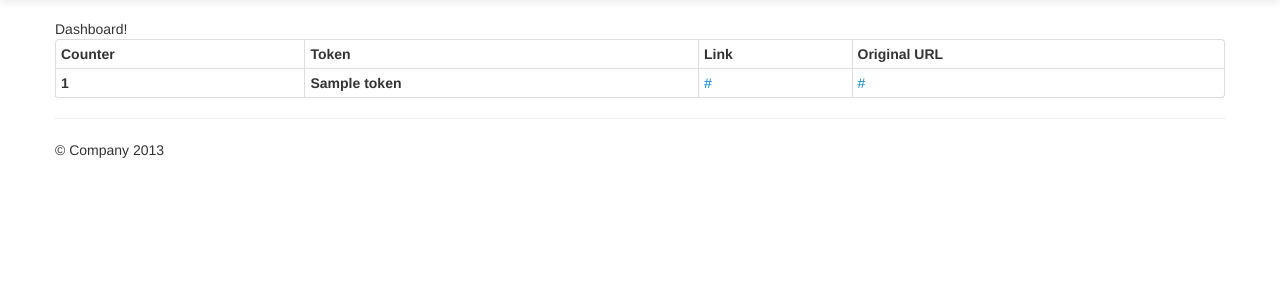
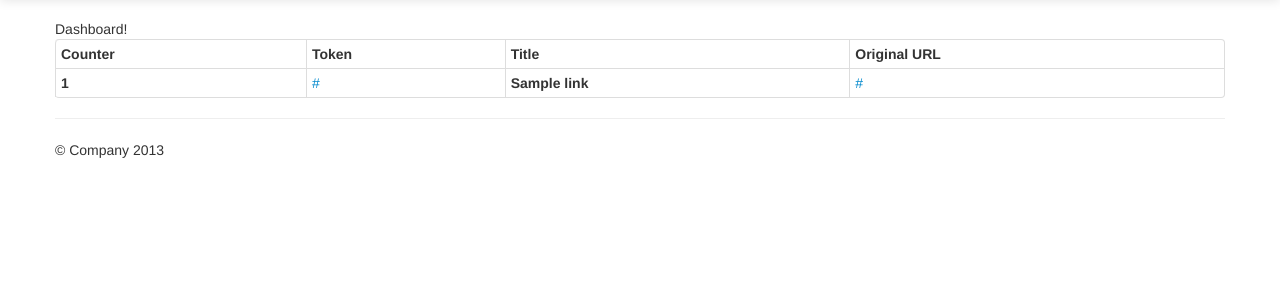
Before and after one commit to slok/dwarf, a Django app: template dwarf/userprofile/templates/userprofile/dashboard.html in a window 1280 px wide. Shown: the part 41-341 px from the top of the page. Run offline with Django 3.2, Linux system fonts and the light colour scheme; the template is opened without the code that fills it: most values are stand-ins (such as "Sample title", 1, 10 or a date in 2020); parts of the project's set-up code (start-up, migrations or seed data) failed here and were passed over; some libraries are stand-ins or nearby versions.

Commit message:
Get title when request a token. Closes #3

```diff
--- a/dwarf/userprofile/templates/userprofile/dashboard.html
+++ b/dwarf/userprofile/templates/userprofile/dashboard.html
@@ -8,7 +8,7 @@
             <tr>
               <th>Counter</th>
               <th>Token</th>
-              <th>Link</th>
+              <th>Title</th>
               <th>Original URL</th>
             </tr>
         </thead>
@@ -16,8 +16,8 @@
         {% for link in links %}
             <tr>
                 <th>{{link.counter}}</th>
-                <th>{{link.token}}</th>
                 <td><a href={% url "forwarder-forward" link.token %}>{% url "forwarder-forward" link.token %}</a></td>
+                <th>{{link.title}}</th>
                 <td><a href="http://{{link.url}}">{{link.url}}</a></td>
             </tr>
         {% endfor %}
```
Also changed, not shown: dwarf/linkshortener/tasks.py (+9 -1 lines).
